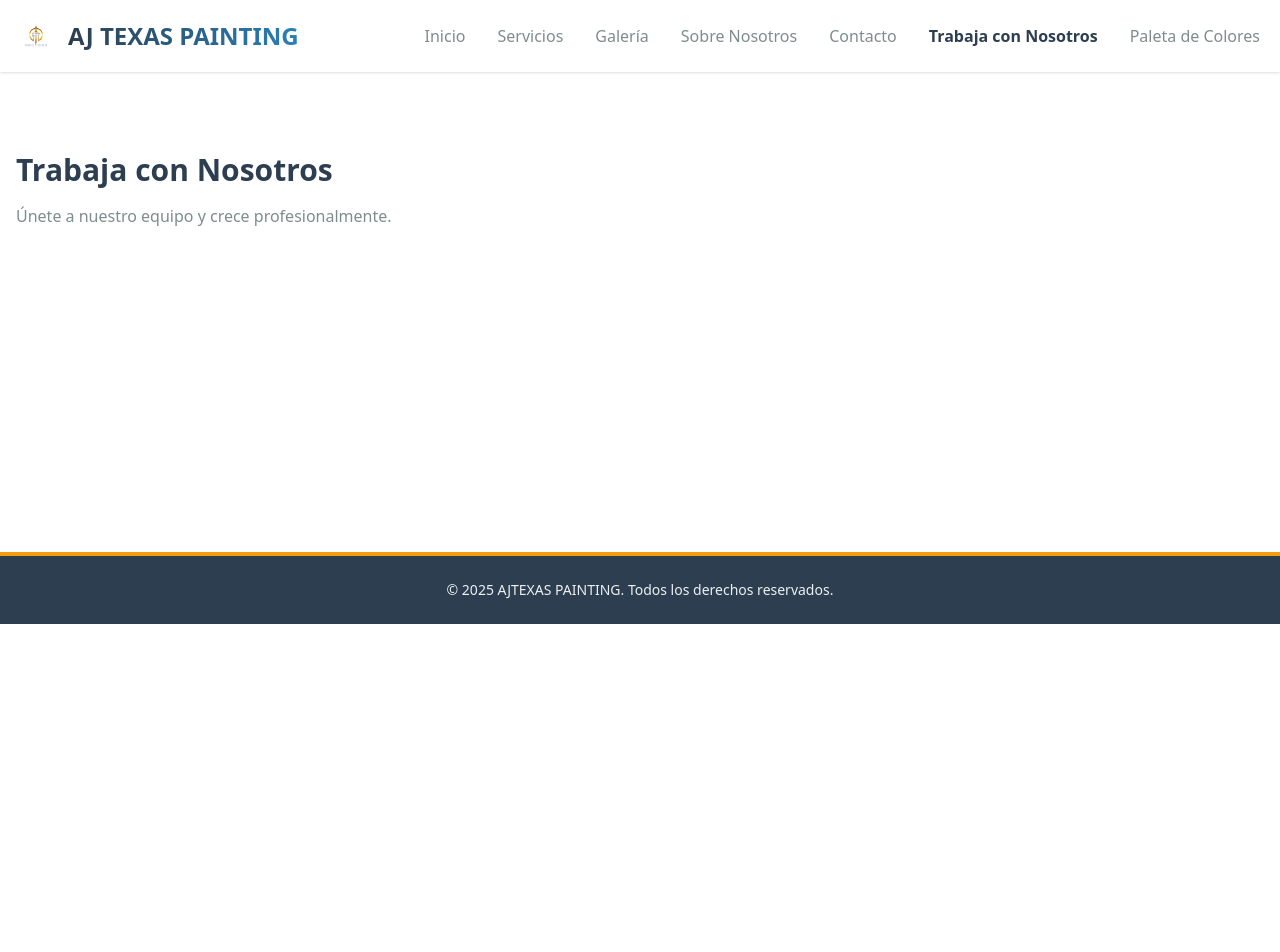
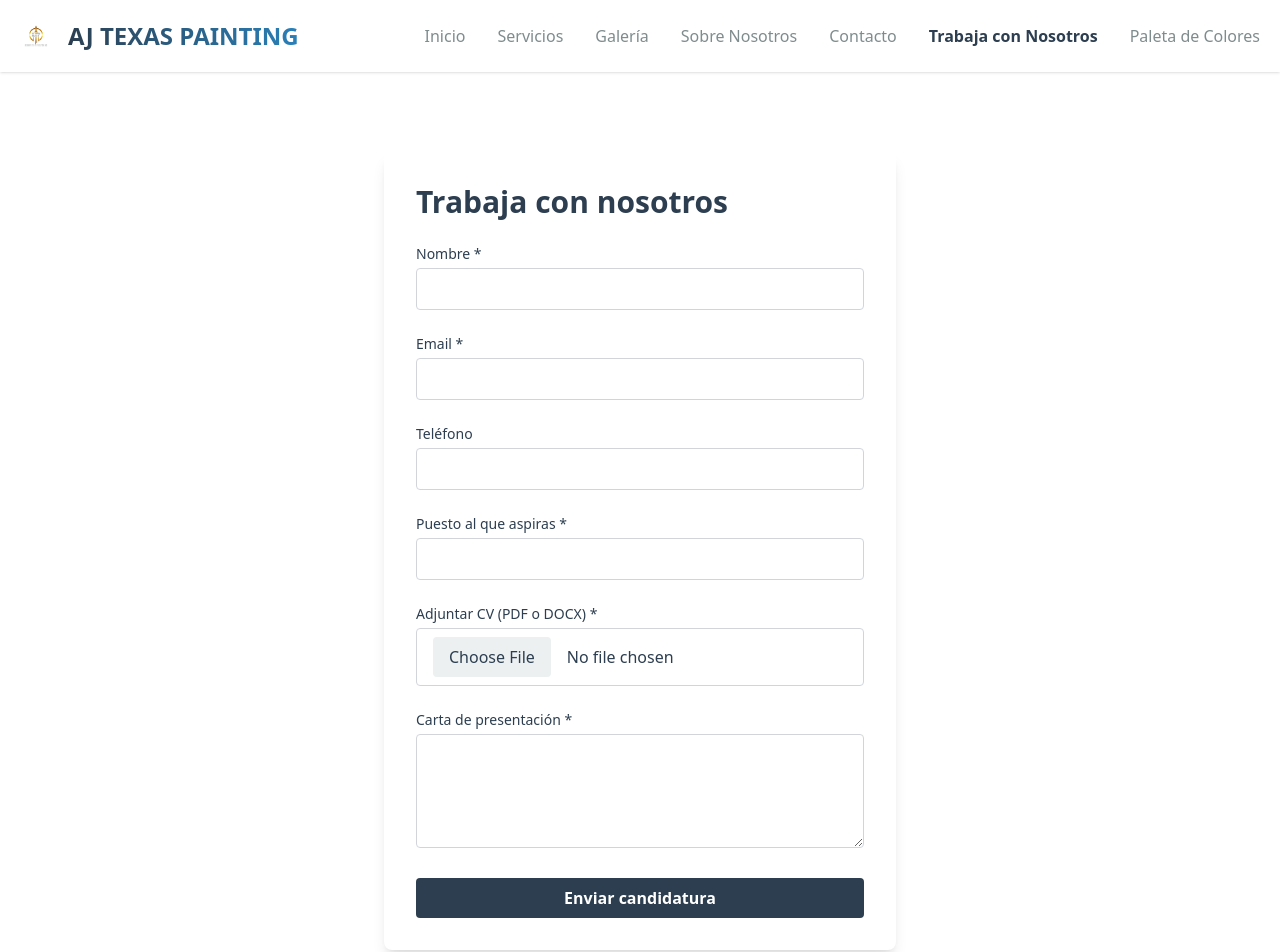
Before and after one commit to davlland/AJTEXAS-PAINTING, a React (Vite) app: page /trabaja in a window 1280 px wide. Shown: the top 952 px of the page. Before the commit the page ends 800 px from the top, so only its background shows below. Built offline with nearby package versions, Linux system fonts and the light colour scheme.

Commit message:
feat: add react-hook-form dependency and update routing in App component to use CareersForm

```diff
--- a/package.json
+++ b/package.json
@@ -14,6 +14,7 @@
     "framer-motion": "^12.18.1",
     "react": "^19.1.0",
     "react-dom": "^19.1.0",
+    "react-hook-form": "^7.58.1",
     "react-intersection-observer": "^9.16.0",
     "react-router-dom": "^7.6.2",
     "zustand": "^5.0.5"
--- a/src/App.jsx
+++ b/src/App.jsx
@@ -8,8 +8,9 @@
 import Gallery from "./components/Gallery";
 import About from "./components/About";
 import Contact from "./components/Contact";
-import Careers from "./components/Careers";
 import ColorPage from "./components/ColorPage";
+import CareersForm from "./components/CareersForm";
+// import Careers from "./components/Careers";
 
 function App() {
   return (
@@ -24,8 +25,9 @@
           <Route path="galeria" element={<Gallery />} />
           <Route path="sobre-nosotros" element={<About />} />
           <Route path="contacto" element={<Contact />} />
-          <Route path="trabaja" element={<Careers />} />
+          <Route path="trabaja" element={<CareersForm />} />
           <Route path="color-picker" element={<ColorPage />} />
+          {/* <Route path="empleo" element={<CareersForm />} /> */}
         </Route>
       </Routes>
     </Router>
--- /dev/null
+++ b/src/components/CareersForm.jsx
@@ -0,0 +1,145 @@
+import React, { useState } from "react";
+import { useForm } from "react-hook-form";
+
+const FORM_ACTION = "https://formsubmit.co/tu@correo.com";
+const NEXT_URL = "/"; // Redirige a la página principal
+
+const CareersForm = () => {
+  const { register, handleSubmit, formState: { errors, isSubmitting }, reset } = useForm();
+  const [loading, setLoading] = useState(false);
+  const [sent, setSent] = useState(false);
+
+  const onSubmit = async (data) => {
+    setLoading(true);
+    const formData = new FormData();
+    formData.append("nombre", data.nombre);
+    formData.append("email", data.email);
+    formData.append("telefono", data.telefono || "");
+    formData.append("puesto", data.puesto);
+    formData.append("cv", data.cv[0]);
+    formData.append("carta", data.carta);
+    // Campos ocultos
+    formData.append("_captcha", "false");
+    formData.append("_honeypot", "website");
+    formData.append("website", "");
+    formData.append("_next", window.location.origin + NEXT_URL);
+
+    try {
+      await fetch(FORM_ACTION, {
+        method: "POST",
+        body: formData,
+      });
+      setSent(true);
+      reset();
+      setTimeout(() => {
+        window.location.href = NEXT_URL;
+      }, 2000);
+    } catch (e) {
+      alert("Hubo un error al enviar el formulario. Intenta de nuevo más tarde.");
+    } finally {
+      setLoading(false);
+    }
+  };
+
+  return (
+    <section className="py-12 bg-fondo">
+      <div className="container max-w-lg mx-auto bg-white rounded-lg shadow-lg p-8">
+        <h2 className="text-3xl font-bold text-primario mb-6">Trabaja con nosotros</h2>
+        {sent ? (
+          <div className="text-center py-12">
+            <p className="text-2xl text-primario font-bold mb-4">¡Enviado correctamente!</p>
+            <p className="text-neutroOscuro">Serás redirigido a la página principal…</p>
+          </div>
+        ) : (
+        <form
+          onSubmit={handleSubmit(onSubmit)}
+          className="space-y-6"
+          encType="multipart/form-data"
+        >
+          {/* Campos ocultos obligatorios */}
+          <input type="hidden" name="_captcha" value="false" />
+          <input type="hidden" name="_next" value={NEXT_URL} />
+          <input type="hidden" name="_honeypot" value="website" />
+          <input type="text" name="website" style={{ display: "none" }} tabIndex="-1" autoComplete="off" />
+
+          <div>
+            <label className="block text-sm font-medium text-primario mb-1">Nombre *</label>
+            <input
+              type="text"
+              {...register("nombre", { required: "El nombre es obligatorio" })}
+              className={`w-full px-4 py-2 border rounded focus:outline-none focus:ring-2 focus:ring-primario ${errors.nombre ? 'border-red-500' : 'border-gray-300'}`}
+            />
+            {errors.nombre && <span className="text-red-600 text-sm">{errors.nombre.message}</span>}
+          </div>
+
+          <div>
+            <label className="block text-sm font-medium text-primario mb-1">Email *</label>
+            <input
+              type="email"
+              {...register("email", {
+                required: "El email es obligatorio",
+                pattern: {
+                  value: /^[^\s@]+@[^\s@]+\.[^\s@]+$/,
+                  message: "Introduce un email válido"
+                }
+              })}
+              className={`w-full px-4 py-2 border rounded focus:outline-none focus:ring-2 focus:ring-primario ${errors.email ? 'border-red-500' : 'border-gray-300'}`}
+            />
+            {errors.email && <span className="text-red-600 text-sm">{errors.email.message}</span>}
+          </div>
+
+          <div>
+            <label className="block text-sm font-medium text-primario mb-1">Teléfono</label>
+            <input
+              type="tel"
+              {...register("telefono")}
+              className="w-full px-4 py-2 border border-gray-300 rounded focus:outline-none focus:ring-2 focus:ring-primario"
+            />
+          </div>
+
+          <div>
+            <label className="block text-sm font-medium text-primario mb-1">Puesto al que aspiras *</label>
+            <input
+              type="text"
+              {...register("puesto", { required: "El puesto es obligatorio" })}
+              className={`w-full px-4 py-2 border rounded focus:outline-none focus:ring-2 focus:ring-primario ${errors.puesto ? 'border-red-500' : 'border-gray-300'}`}
+            />
+            {errors.puesto && <span className="text-red-600 text-sm">{errors.puesto.message}</span>}
+          </div>
+
+          <div>
+            <label className="block text-sm font-medium text-primario mb-1">Adjuntar CV (PDF o DOCX) *</label>
+            <input
+              type="file"
+              accept=".pdf,.doc,.docx,application/pdf,application/msword,application/vnd.openxmlformats-officedocument.wordprocessingml.document"
+              {...register("cv", { required: "El archivo de CV es obligatorio" })}
+              className={`w-full px-4 py-2 border rounded focus:outline-none focus:ring-2 focus:ring-primario file:mr-4 file:py-2 file:px-4 file:rounded file:border-0 file:bg-acento2 file:text-primario ${errors.cv ? 'border-red-500' : 'border-gray-300'}`}
+            />
+            {errors.cv && <span className="text-red-600 text-sm">{errors.cv.message}</span>}
+          </div>
+
+          <div>
+            <label className="block text-sm font-medium text-primario mb-1">Carta de presentación *</label>
+            <textarea
+              rows={4}
+              {...register("carta", { required: "La carta de presentación es obligatoria" })}
+              className={`w-full px-4 py-2 border rounded focus:outline-none focus:ring-2 focus:ring-primario ${errors.carta ? 'border-red-500' : 'border-gray-300'}`}
+            />
+            {errors.carta && <span className="text-red-600 text-sm">{errors.carta.message}</span>}
+          </div>
+
+          <button
+            type="submit"
+            className="w-full bg-primario text-fondo font-bold py-2 px-4 rounded hover:bg-secundario transition-colors disabled:opacity-60"
+            disabled={isSubmitting || loading}
+          >
+            {loading ? "Enviando…" : "Enviar candidatura"}
+          </button>
+        </form>
+        )}
+      </div>
+    </section>
+  );
+};
+
+export default CareersForm;
--- a/src/components/Footer.jsx
+++ b/src/components/Footer.jsx
@@ -1,8 +1,9 @@
 import React from 'react';
+import { NavLink } from "react-router-dom";
 
 const Footer = () => (
   <footer className="bg-primario text-acento2 border-t-4 border-acento1 py-6 text-center">
-    <p className="text-sm">&copy; 2025 AJTEXAS PAINTING. Todos los derechos reservados.</p>
+    <p className="text-sm">&copy; 2025 AJTEXAS PAINTING. Todos los derechos reservados. <NavLink to="/empleo" className="ml-4 underline hover:text-acento1">Empleo</NavLink></p>
   </footer>
 );
 
```
Also changed, not shown: 1 other file (tests, documents, lock files or other folders).
